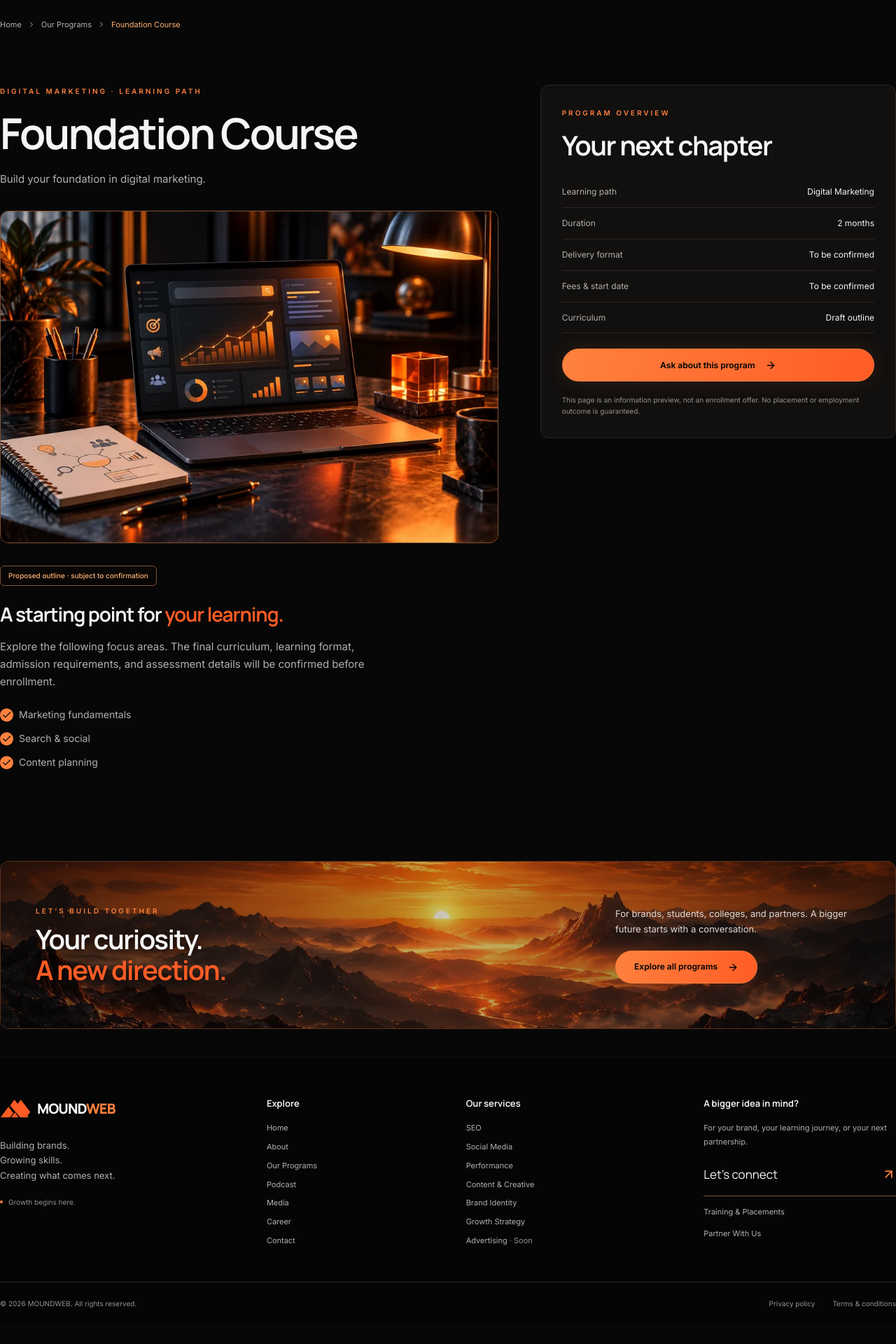
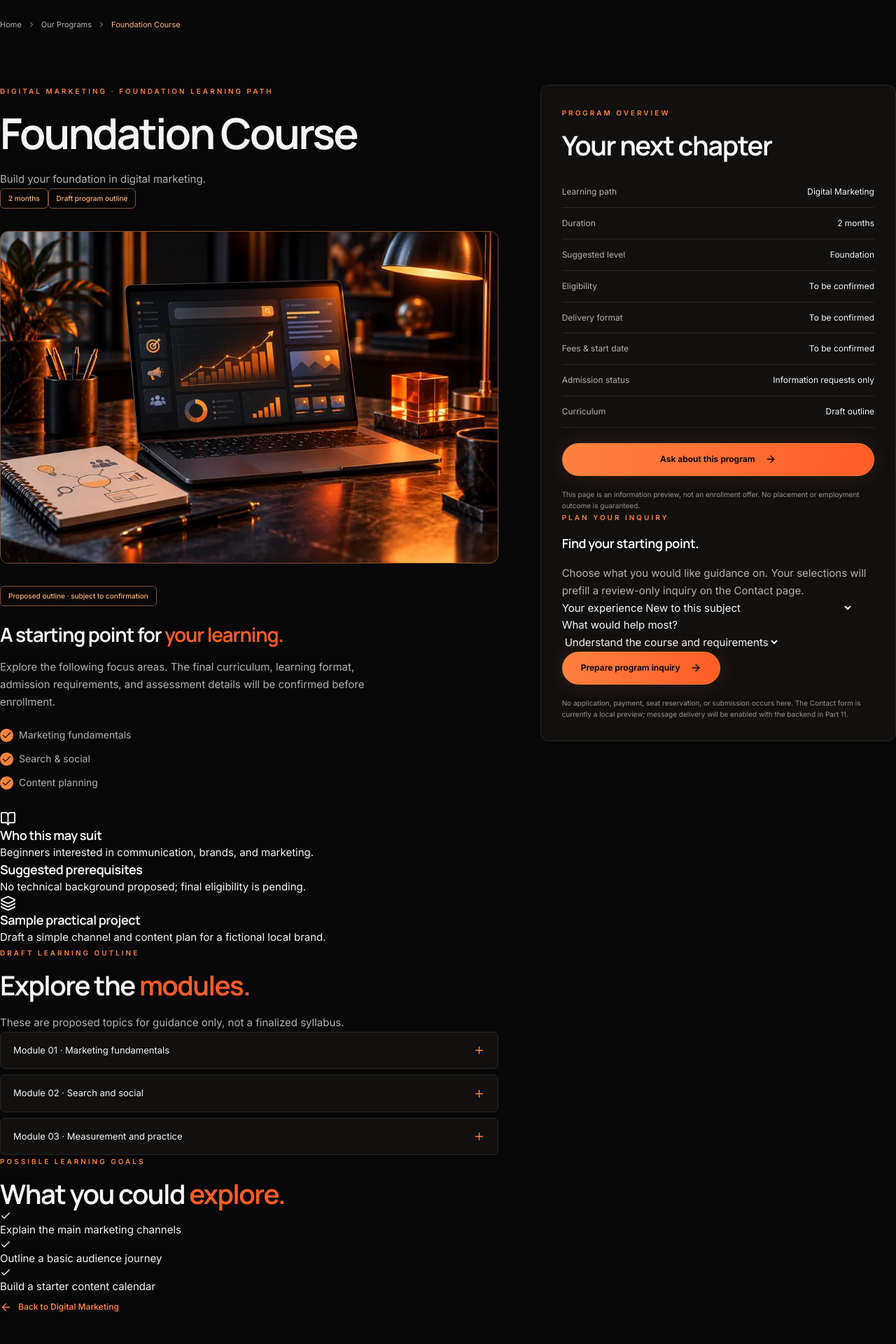
Before and after one commit to Aayush20253534/MOUNDWEB, a Next.js app in the folder apps/web/: page /programs/digital-marketing-foundation in a window 1280 px wide. Shown: the part 80-2000 px from the top of the page at 70% size. Before the commit the page ends 1972 px from the top, so only its background shows below. Built offline with nearby package versions, Linux system fonts and the light colour scheme.

Commit message:
feat(programs): expand course detail modules, practice projects and guided inquiries

```diff
--- a/apps/web/src/app/programs/[slug]/page.tsx
+++ b/apps/web/src/app/programs/[slug]/page.tsx
@@ -2,6 +2,12 @@ import type { Metadata } from "next";
 import Image from "next/image";
 import { notFound } from "next/navigation";
 import { courses } from "@/lib/content";
+import { getGuide } from "@/lib/course-guides";
+import { CourseInterest } from "@/components/programs/course-interest";
+import { ProgramMotion } from "@/components/programs/program-motion";
+import { Accordion } from "@/components/ui/accordion";
+import { BookOpen, Layers, Check, ArrowLeft } from "lucide-react";
+import Link from "next/link";
 import {
   Container,
   Breadcrumbs,
@@ -26,8 +32,11 @@ export default async function CoursePage({ params }: Props) {
   const { slug } = await params;
   const course = courses.find((c) => c.slug === slug);
   if (!course) notFound();
+  const guide = getGuide(course);
+  const categoryAnchor = course.category === "Digital Marketing" ? "digital-marketing" : "web-development";
   return (
     <>
+      <ProgramMotion />
       <Container>
         <Breadcrumbs
           items={[
@@ -36,12 +45,16 @@ export default async function CoursePage({ params }: Props) {
           ]}
         />
       </Container>
-      <Section>
+      <Section className="course-detail-section">
         <div className="course-detail-grid">
           <div>
-            <Eyebrow>{course.category} · Learning path</Eyebrow>
+            <Eyebrow>{course.category} · {guide.level} learning path</Eyebrow>
             <h1>{course.title}</h1>
             <p className="body-copy">{course.summary}</p>
+            <div className="course-tags">
+              <Badge>{course.duration ?? "Duration to be confirmed"}</Badge>
+              <Badge>Draft program outline</Badge>
+            </div>
             <div className="detail-copy">
               <Image
                 className="course-detail-image"
@@ -64,6 +77,41 @@ export default async function CoursePage({ params }: Props) {
                 <CheckList items={course.focus} />
               </div>
             </div>
+            <div className="course-outcome-grid program-reveal">
+              <article className="course-info-panel">
+                <BookOpen size={23} aria-hidden="true" />
+                <h3>Who this may suit</h3>
+                <p>{guide.audience}</p>
+                <h3>Suggested prerequisites</h3>
+                <p>{guide.prerequisites}</p>
+              </article>
+              <article className="course-info-panel">
+                <Layers size={23} aria-hidden="true" />
+                <h3>Sample practical project</h3>
+                <p>{guide.sampleProject}</p>
+              </article>
+            </div>
+            <section className="course-curriculum program-reveal" aria-labelledby="course-curriculum-title">
+              <Eyebrow>Draft learning outline</Eyebrow>
+              <h2 id="course-curriculum-title">Explore the <em>modules.</em></h2>
+              <p className="body-copy">These are proposed topics for guidance only, not a finalized syllabus.</p>
+              <Accordion items={guide.modules.map((unit, index) => ({
+                question: "Module " + String(index + 1).padStart(2, "0") + " · " + unit.title,
+                answer: unit.topics.join(" · "),
+              }))} />
+            </section>
+            <section className="course-outcomes program-reveal" aria-labelledby="course-outcomes-title">
+              <Eyebrow>Possible learning goals</Eyebrow>
+              <h2 id="course-outcomes-title">What you could <em>explore.</em></h2>
+              <ul className="course-outcome-list">
+                {guide.outcomes.map((item) => (
+                  <li key={item}><Check size={16} aria-hidden="true" />{item}</li>
+                ))}
+              </ul>
+            </section>
+            <Link className="text-link course-back-link" href={"/programs#" + categoryAnchor}>
+              <ArrowLeft size={17} aria-hidden="true" /> Back to {course.category}
+            </Link>
           </div>
           <aside className="course-details">
             <Eyebrow>Program overview</Eyebrow>
@@ -78,12 +126,24 @@ export default async function CoursePage({ params }: Props) {
                 <dd>{course.duration ?? "To be confirmed"}</dd>
               </div>
               <div>
+                <dt>Suggested level</dt>
+                <dd>{guide.level}</dd>
+              </div>
+              <div>
+                <dt>Eligibility</dt>
+                <dd>To be confirmed</dd>
+              </div>
+              <div>
                 <dt>Delivery format</dt>
                 <dd>To be confirmed</dd>
               </div>
               <div>
                 <dt>Fees & start date</dt>
                 <dd>To be confirmed</dd>
+              </div>
+              <div>
+                <dt>Admission status</dt>
+                <dd>Information requests only</dd>
               </div>
               <div>
                 <dt>Curriculum</dt>
@@ -99,6 +159,7 @@ export default async function CoursePage({ params }: Props) {
               This page is an information preview, not an enrollment offer. No
               placement or employment outcome is guaranteed.
             </p>
+            <CourseInterest course={course} />
             {course.slug === "ai-digital-ninja" && (
               <p className="micro-note">
                 Parents or guardians should request age eligibility, delivery,
```
